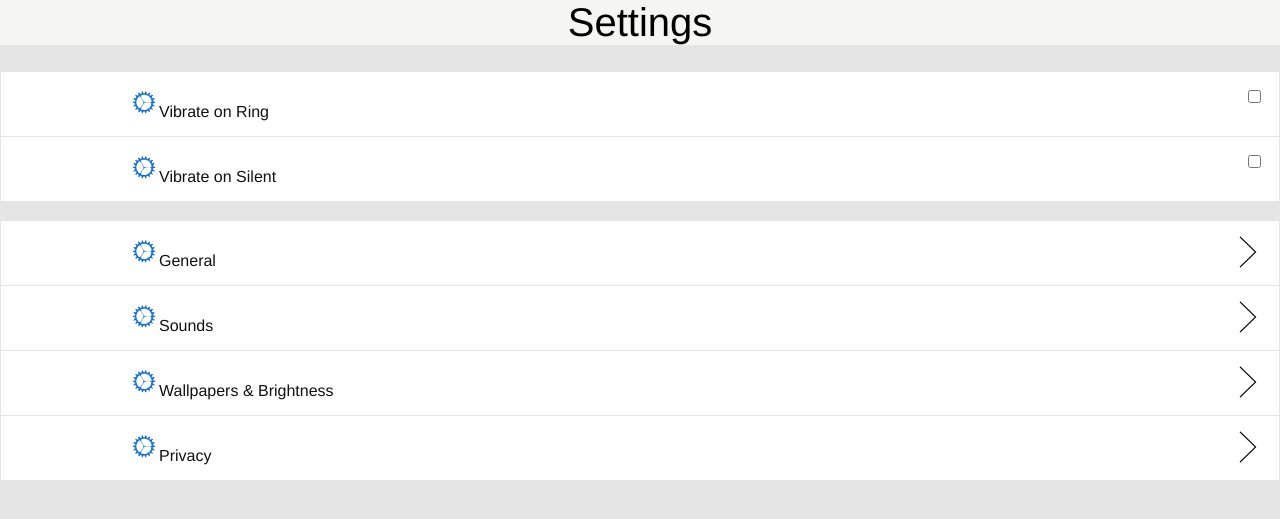
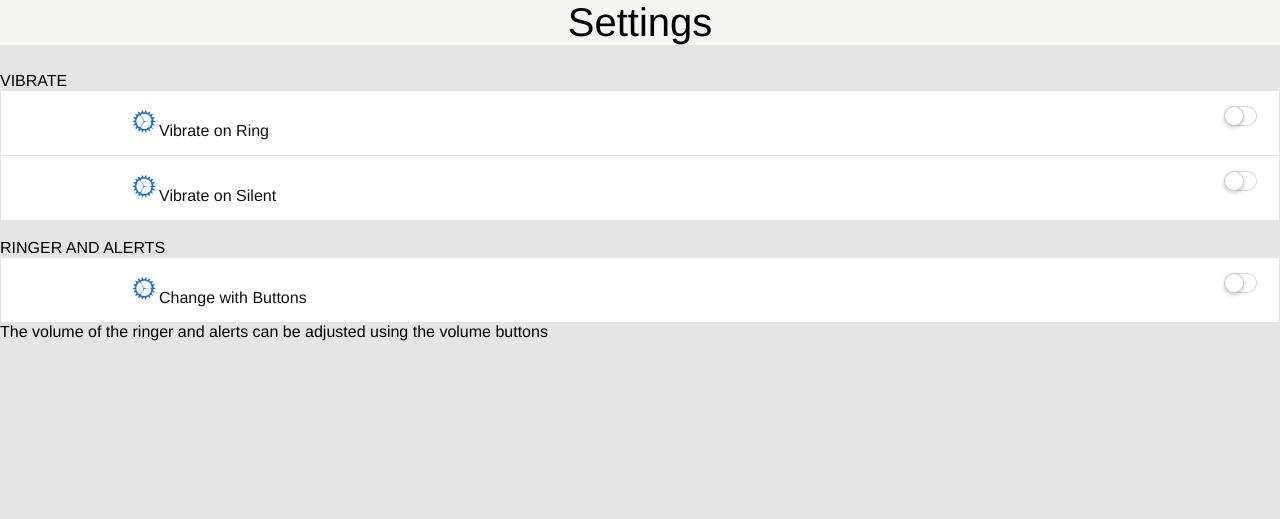
Before and after one commit to boffnoff/boffnoff.github.com, a Jekyll site: the page beta/sounds.html, which Jekyll copies as it is, in a window 1280 px wide. Shown: the top 519 px of the page. Built offline with Jekyll 4.4.1, drawn with Linux system fonts in a browser that asks for light colours.

Commit message:
added text into sounds page

```diff
--- a/beta/index.css
+++ b/beta/index.css
@@ -222,16 +222,19 @@ left: 20px;
 box-shadow: inset 0 0 0 1px rgba(19,191,17,1), 0 2px 4px rgba(0,0,0,.2);
 }
 
-/* vibrate toggle */
 
-input#vibrate {
+
+
+/* ring toggle */
+
+input#ring {
 max-height: 0;
 max-width: 0;
 opacity: 0;
 }
 
 
-input#vibrate + label {
+input#ring + label {
 display: block;
 position: relative;
 box-shadow: inset 0 0 0px 1px #d5d5d5;
@@ -241,7 +244,7 @@ width: 33.33px;
 border-radius: 15px;
 }
 
-input#vibrate + label:before {
+input#ring + label:before {
 content: "";
 position: absolute;
 display: block;
@@ -255,7 +258,7 @@ background: rgba(19,191,17,0);
 -webkit-transition: .25s ease-in-out;
 }
 
-input#vibrate + label:after {
+input#ring + label:after {
 content: "";
 position: absolute;
 display: block;
@@ -273,12 +276,77 @@ transition: .25s ease-in-out;
 
 
 
-input#vibrate:checked + label:before {
+input#ring:checked + label:before {
 width: 33.33px;
 background: rgba(19,191,17,1);
 }
 
-input#vibrate:checked + label:after {
+input#silent:checked + label:after {
 left: 20px;
 box-shadow: inset 0 0 0 1px rgba(19,191,17,1), 0 2px 4px rgba(0,0,0,.2);
 }
+
+
+
+
+
+/* silent toggle */
+
+input#silent {
+max-height: 0;
+max-width: 0;
+opacity: 0;
+}
+
+
+input#silent + label {
+display: block;
+position: relative;
+box-shadow: inset 0 0 0px 1px #d5d5d5;
+text-indent: -33.3300px;
+height: 20px;
+width: 33.33px;
+border-radius: 15px;
+}
+
+input#silent + label:before {
+content: "";
+position: absolute;
+display: block;
+height: 20px;
+width: 20px;
+top: 0;
+left: 0;
+border-radius: 15px;
+background: rgba(19,191,17,0);
+-moz-transition: .25s ease-in-out;
+-webkit-transition: .25s ease-in-out;
+}
+
+input#silent + label:after {
+content: "";
+position: absolute;
+display: block;
+height: 20px;
+width: 20px;
+top: 0;
+left: 0px;
+border-radius: 15px;
+background: white;
+box-shadow: inset 0 0 0 1px rgba(0,0,0,.2), 0 2px 4px rgba(0,0,0,.2);
+-moz-transition: .25s ease-in-out;
+-webkit-transition: .25s ease-in-out;
+transition: .25s ease-in-out;
+}
+
+
+
+input#silent:checked + label:before {
+width: 33.33px;
+background: rgba(19,191,17,1);
+}
+
+input#silent:checked + label:after {
+left: 20px;
+box-shadow: inset 0 0 0 1px rgba(19,191,17,1), 0 2px 4px rgba(0,0,0,.2);
+}
--- a/beta/sounds.html
+++ b/beta/sounds.html
@@ -22,7 +22,7 @@
 
 
     <div class="vibrate">
-
+    VIBRATE
       <p onclick="location.href='#';" style="cursor: pointer;">
         <img src="img/general.png" alt="Cog Icon" height="30" width="30">Vibrate on Ring <input type="checkbox" name="ring" id="ring" style="float:right";><label for="ring" style="float:right";></label></p>
 
@@ -35,22 +35,13 @@
 
     <br>
 
-    <div class="general">
-
-      <p onclick="location.href='general.html';" style="cursor: pointer;">
-        <img src="img/general.png" alt="Cog Icon" height="30" width="30">General <img style="float: right;" src="img/arrow.png"/></p>
-
+    <div class="ringer">
+    RINGER AND ALERTS
+      <!-- INCLUDE SLIDER HERE  http://isource.com/wp-content/uploads/2014/03/sound-600x530.png-->
 
       <p onclick="location.href='#';" style="cursor: pointer;">
-        <img src="img/general.png" alt="Cog Icon" height="30" width="30">Sounds <img style="float: right;" src="img/arrow.png"/></p>
-
-
-      <p onclick="location.href='#';" style="cursor: pointer;">
-        <img src="img/general.png" alt="Cog Icon" height="30" width="30">Wallpapers & Brightness <img style="float: right;" src="img/arrow.png"/></p>
-
-      <p onclick="location.href='#';" style="cursor: pointer;">
-        <img src="img/general.png" alt="Cog Icon" height="30" width="30">Privacy <img style="float: right;" src="img/arrow.png"/></p>
-
+        <img src="img/general.png" alt="Cog Icon" height="30" width="30">Change with Buttons <input type="checkbox" name="toggle" id="toggle" style="float:right";><label for="toggle" style="float:right";></label></p>
+    The volume of the ringer and alerts can be adjusted using the volume buttons
     </div>
 
 
```
